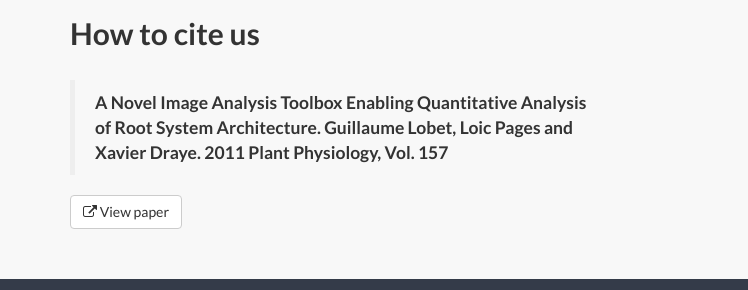
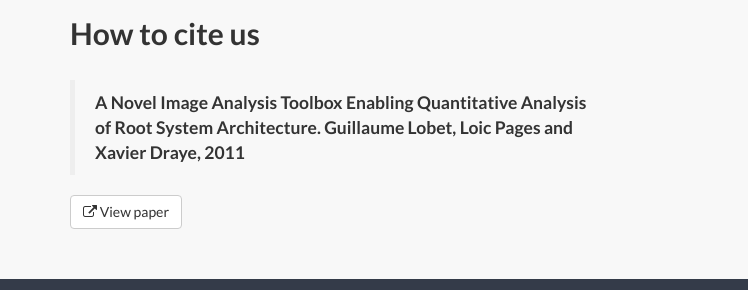
Before and after one commit to SmartRoot/smartroot.github.io, a plain HTML site: page index.html in a window 1280 px wide. Shown: the part 4565-4855 px from the top of the page, 0-748 px from the left. Drawn offline with Linux system fonts and the light colour scheme.

Commit message:
Update index.html

```diff
--- a/index.html
+++ b/index.html
@@ -330,7 +330,7 @@
                     <div class="clearfix"></div>
                     <h2 class="section-heading">How to cite us</h2>
                     <p class="lead">
-                        <blockquote>A Novel Image Analysis Toolbox Enabling Quantitative Analysis of Root System Architecture. Guillaume Lobet, Loic Pages and Xavier Draye.  2011 Plant Physiology, Vol. 157</blockquote>
+                        <blockquote>A Novel Image Analysis Toolbox Enabling Quantitative Analysis of Root System Architecture. Guillaume Lobet, Loic Pages and Xavier Draye, 2011</blockquote>
                     </p>
 
                     <a type="button" class="btn btn-default" href="http://www.plantphysiol.org/content/157/1/29"><i class="fa fa-external-link" aria-hidden="true"></i> View paper</a></br>
```
